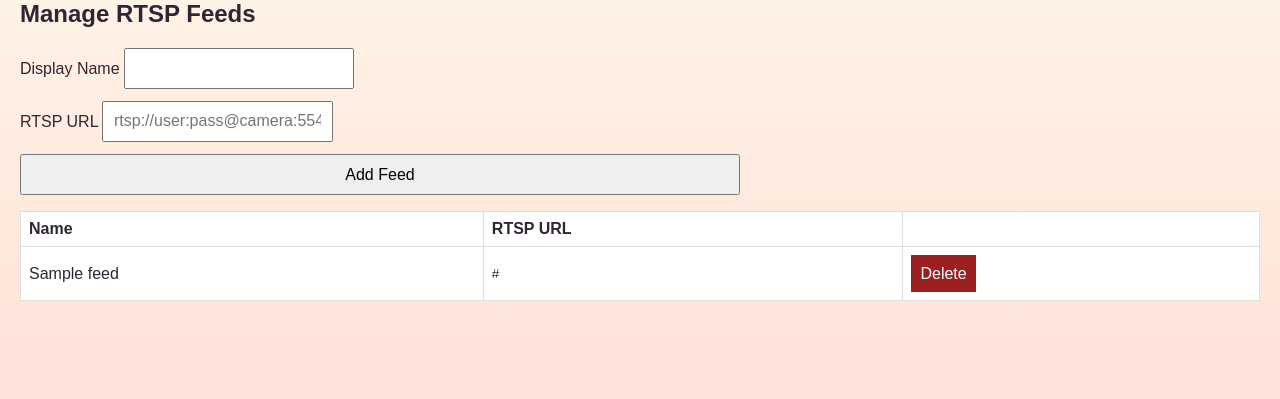
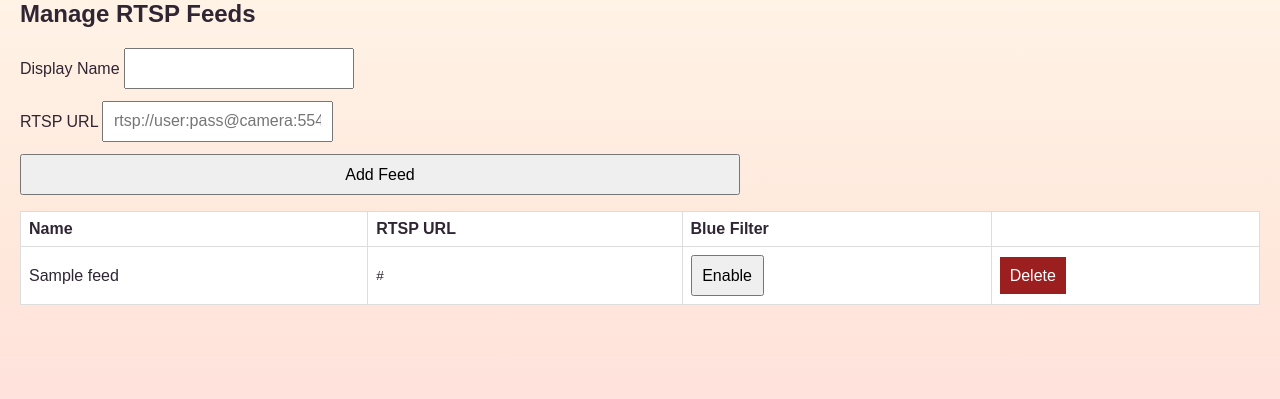
Before and after one commit to wevans311082/we_pet_cam_html, a Flask app: template templates/admin.html in a window 1280 px wide. Shown: the part 149-548 px from the top of the page. Run offline with Flask 3, Linux system fonts and the light colour scheme; the template is opened without the code that fills it: most values are stand-ins (such as "Sample title", 1, 10 or a date in 2020); parts of the project's set-up code (start-up, migrations or seed data) failed here and were passed over.

Commit message:
Add blue filter toggle functionality for RTSP feeds; update database schema, styles, and templates

```diff
--- a/app.py
+++ b/app.py
@@ -14,6 +14,7 @@ from flask import (
     abort,
     flash,
     g,
+    jsonify,
     redirect,
     render_template,
     request,
@@ -68,10 +69,18 @@ def init_db():
             id INTEGER PRIMARY KEY AUTOINCREMENT,
             name TEXT NOT NULL,
             rtsp_url TEXT NOT NULL,
+            remove_blue INTEGER NOT NULL DEFAULT 0,
             created_at TIMESTAMP DEFAULT CURRENT_TIMESTAMP
         )
         """
     )
+
+    columns = {
+        row["name"]
+        for row in db.execute("PRAGMA table_info(feeds)").fetchall()
+    }
+    if "remove_blue" not in columns:
+        db.execute("ALTER TABLE feeds ADD COLUMN remove_blue INTEGER NOT NULL DEFAULT 0")
 
     db.commit()
 
@@ -226,6 +235,17 @@ def start_stream(feed_id: int, rtsp_url: str) -> bool:
         "tcp",
         "-i",
         rtsp_url,
+    ]
+
+    db = get_db()
+    feed = db.execute("SELECT remove_blue FROM feeds WHERE id = ?", (feed_id,)).fetchone()
+    remove_blue = bool(feed and feed["remove_blue"])
+
+    if remove_blue:
+        # Zero out the blue output channel.
+        ffmpeg_cmd.extend(["-vf", "colorchannelmixer=bb=0"])
+
+    ffmpeg_cmd.extend([
         "-an",
         "-c:v",
         "libx264",
@@ -244,7 +264,7 @@ def start_stream(feed_id: int, rtsp_url: str) -> bool:
         "-hls_segment_filename",
         os.path.join(output_dir, "seg_%05d.ts"),
         os.path.join(output_dir, "index.m3u8"),
-    ]
+    ])
 
     try:
         proc = subprocess.Popen(ffmpeg_cmd)
@@ -267,7 +287,7 @@ def start_all_streams() -> None:
 @app.route("/")
 def index():
     db = get_db()
-    feeds = db.execute("SELECT id, name, rtsp_url FROM feeds ORDER BY id DESC").fetchall()
+    feeds = db.execute("SELECT id, name, rtsp_url, remove_blue FROM feeds ORDER BY id DESC").fetchall()
     return render_template("index.html", feeds=feeds, to_hls_proxy_url=to_hls_proxy_url)
 
 
@@ -343,7 +363,7 @@ def admin_logout():
 @login_required
 def admin_dashboard():
     db = get_db()
-    feeds = db.execute("SELECT id, name, rtsp_url FROM feeds ORDER BY id DESC").fetchall()
+    feeds = db.execute("SELECT id, name, rtsp_url, remove_blue FROM feeds ORDER BY id DESC").fetchall()
     return render_template("admin.html", feeds=feeds)
 
 
@@ -393,6 +413,33 @@ def delete_feed(feed_id: int):
     return redirect(url_for("admin_dashboard"))
 
 
+@app.route("/feeds/<int:feed_id>/blue-filter", methods=["POST"])
+def toggle_blue_filter(feed_id: int):
+    validate_csrf_or_abort()
+    wants_json = "application/json" in request.headers.get("Accept", "")
+    enabled = request.form.get("enabled", "").strip().lower() in ("1", "true", "on", "yes")
+
+    db = get_db()
+    feed = db.execute("SELECT id, rtsp_url FROM feeds WHERE id = ?", (feed_id,)).fetchone()
+    if not feed:
+        abort(404)
+
+    db.execute("UPDATE feeds SET remove_blue = ? WHERE id = ?", (1 if enabled else 0, feed_id))
+    db.commit()
+
+    if not start_stream(feed_id, feed["rtsp_url"]):
+        if wants_json:
+            return jsonify({"ok": False, "error": "Failed to restart stream worker."}), 503
+        flash("Could not restart stream worker.", "error")
+        return redirect(url_for("admin_dashboard"))
+
+    if wants_json:
+        return jsonify({"ok": True, "remove_blue": enabled})
+
+    flash("Blue filter enabled." if enabled else "Blue filter disabled.", "success")
+    return redirect(url_for("admin_dashboard"))
+
+
 if __name__ == "__main__":
     with app.app_context():
         init_db()
--- a/static/styles.css
+++ b/static/styles.css
@@ -186,6 +186,19 @@ body.theme-night .bedtime-sparkles { display: block; }
 	border-color: #7ed5c5;
 	font-weight: 600;
 }
+.blue-filter-toggle {
+	background: #eef6ff;
+	border-color: #92b8eb;
+	font-weight: 600;
+}
+.blue-filter-toggle.is-active {
+	background: #e9ffe9;
+	border-color: #79cc79;
+}
+.blue-filter-toggle:disabled {
+	opacity: .65;
+	cursor: wait;
+}
 .snapshot-note {
 	min-height: 1.2rem;
 	margin: .45rem 0 .2rem;
--- a/templates/admin.html
+++ b/templates/admin.html
@@ -10,12 +10,19 @@
 </form>
 
 <table>
-  <thead><tr><th>Name</th><th>RTSP URL</th><th></th></tr></thead>
+  <thead><tr><th>Name</th><th>RTSP URL</th><th>Blue Filter</th><th></th></tr></thead>
   <tbody>
   {% for feed in feeds %}
     <tr>
       <td>{{ feed['name'] }}</td>
       <td class="small">{{ mask_rtsp_url(feed['rtsp_url']) }}</td>
+      <td>
+        <form method="post" action="{{ url_for('toggle_blue_filter', feed_id=feed['id']) }}">
+          <input type="hidden" name="_csrf_token" value="{{ csrf_token() }}" />
+          <input type="hidden" name="enabled" value="{% if feed['remove_blue'] %}0{% else %}1{% endif %}" />
+          <button type="submit">{% if feed['remove_blue'] %}Disable{% else %}Enable{% endif %}</button>
+        </form>
+      </td>
       <td>
         <form method="post" action="{{ url_for('delete_feed', feed_id=feed['id']) }}">
           <input type="hidden" name="_csrf_token" value="{{ csrf_token() }}" />
```
Also changed, not shown: templates/index.html (+79 -0 lines).
